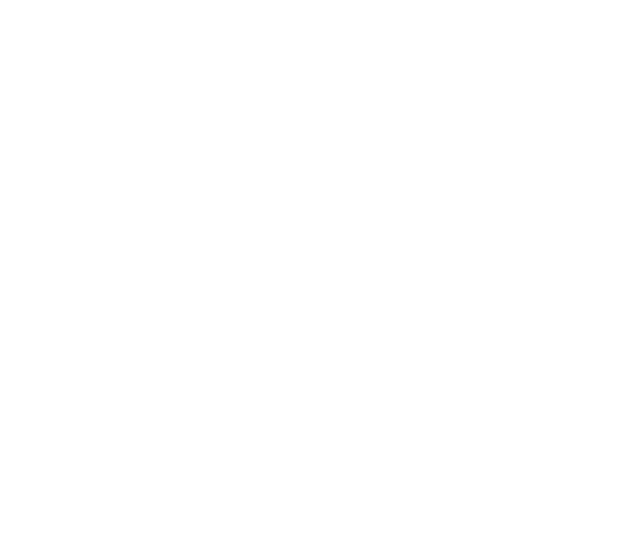
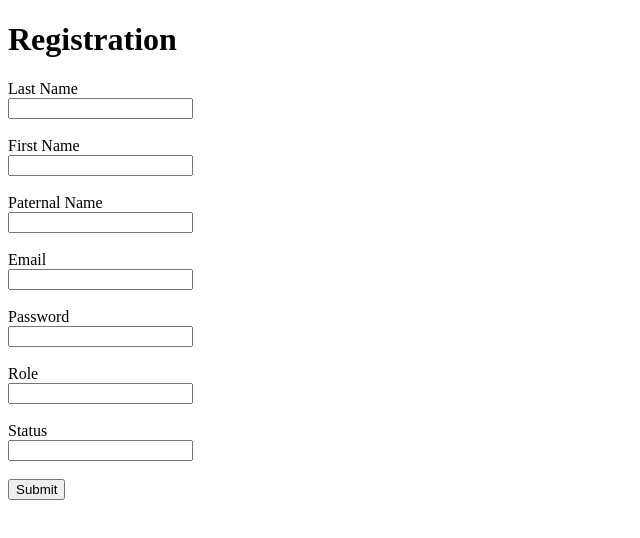
Before and after one commit to ElmaddinAbasov/nodejs__test, a website: page index.html in a window 1280 px wide. Shown: the whole page, without its empty margins (0-640 px from the left). Drawn offline with Linux system fonts and the light colour scheme.

Commit message:
second commit

```diff
--- a/index.html
+++ b/index.html
@@ -1,11 +1,28 @@
 <!DOCTYPE html>
-<html>
+<html lang="en">
 	<head>
 		<title>Application</title>
 		<meta charset="UTF-8">
 		<meta author="Abasov Elmaddin">
 	</head>
 	<body>
-
+		<h1>Registration</h1>
+		<form method="post" action="">
+			<label for="last_name">Last Name</label><br>
+			<input type="text" id="last_name" name="last_name"><br><br>
+			<label for="first_name">First Name</label><br>
+			<input type="text" id="first_name" name="last_name"></input><br><br>
+			<label for="paternal_name">Paternal Name</label><br>
+			<input type="text" id="paternal_name" name="paternal_name"><br><br>
+			<label for="email">Email</label><br>
+			<input type="text" id="email" name="email"><br><br>
+			<label for="passwd">Password</label><br>
+			<input type="password" id="passwd" name="passwd"><br><br>
+			<label for="role">Role</label><br>
+			<input type="text" id="role" name="role"><br><br>
+			<label for="status">Status</label><br>
+			<input type="text" id="status" name="status"><br><br>
+			<button type="submit">Submit</button>
+		</form>
 	</body>
 </html>
```
